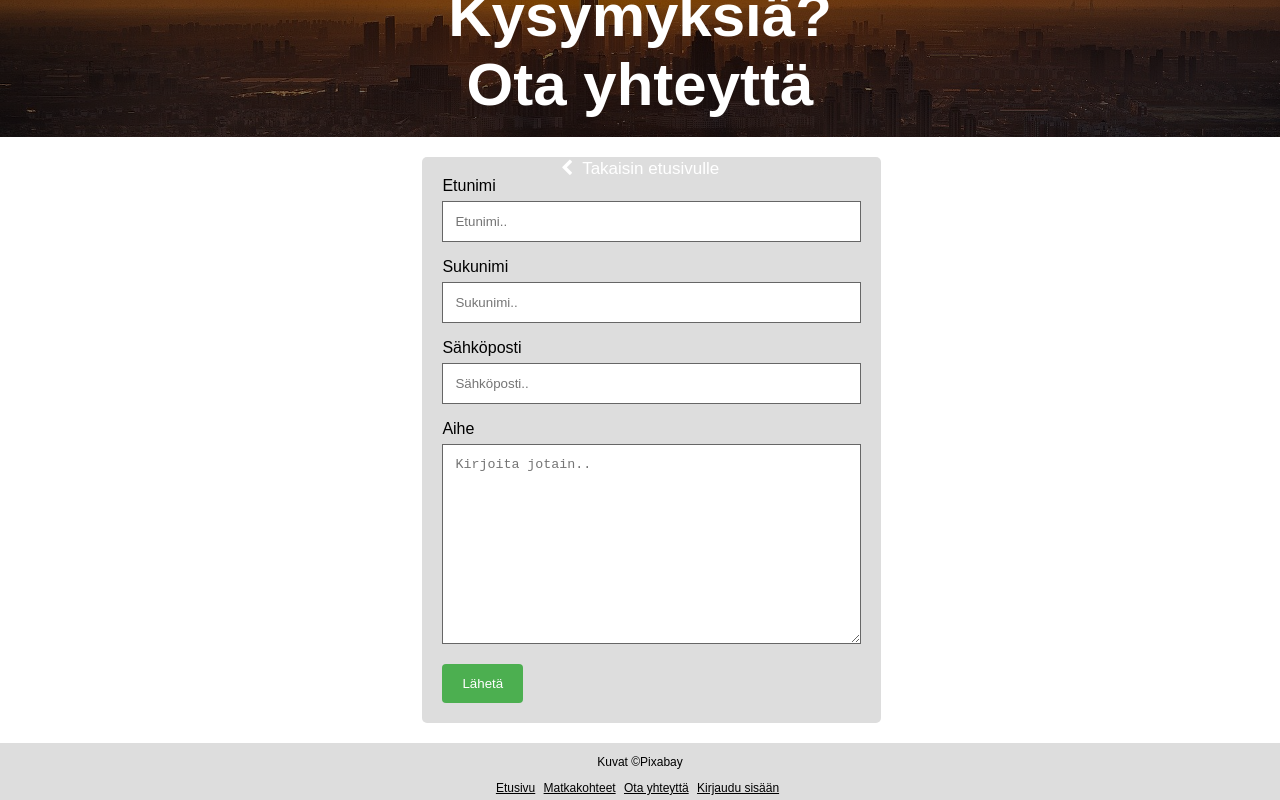
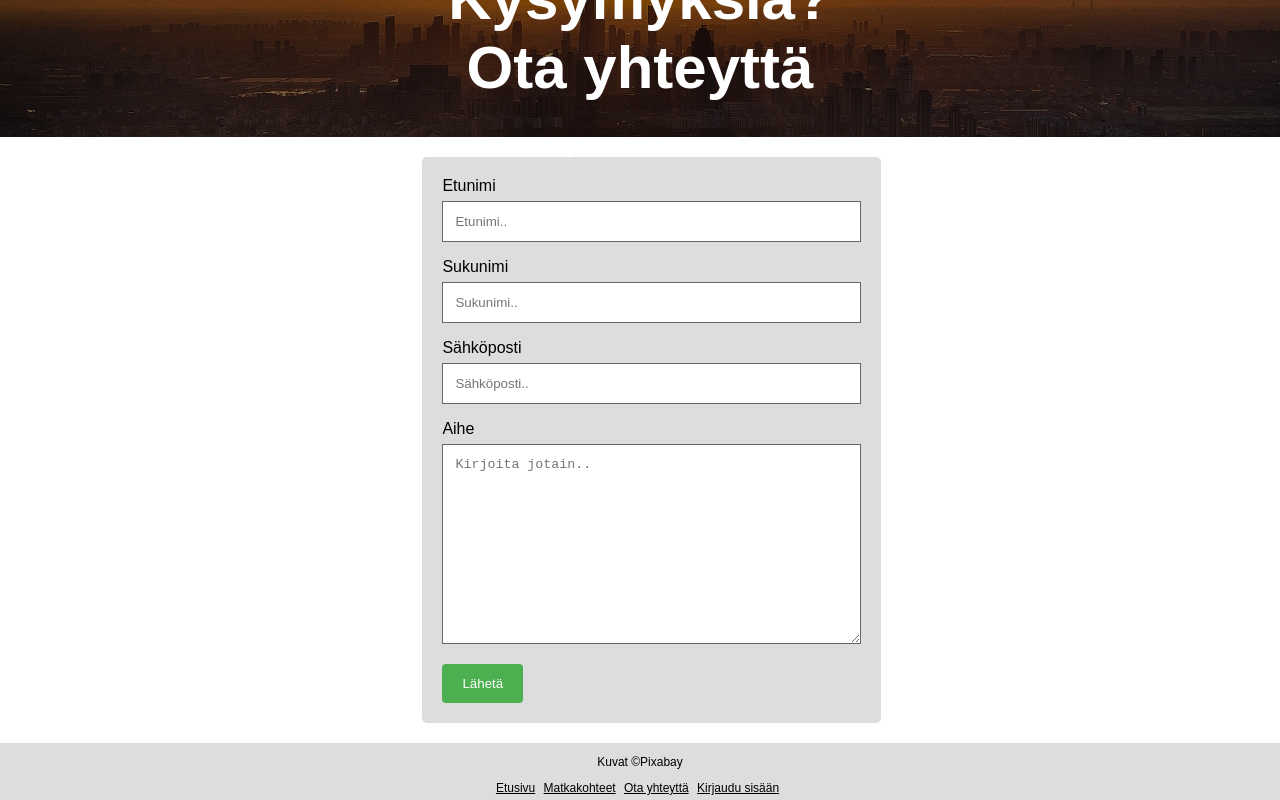
Before and after one commit to NelKai/NelKai.github.io, a plain HTML site: page third.html in a window 1280 px wide. Drawn offline with Linux system fonts and the light colour scheme.

Commit message:
Update third.html
third.html added line break

```diff
--- a/third.html
+++ b/third.html
@@ -15,7 +15,7 @@
 	<div class="hero-image3">
 		<div class="hero-text3">
 			<h1>Kysymyksiä? <br> Ota yhteyttä</h1>
-			<p style="font-size: 17px;"><a href="index.html" class="etusivulle"><i class="fa fa-chevron-left"></i>&nbsp; Takaisin etusivulle</i></a></p>
+			<p style="font-size: 17px;"><a href="index.html" class="etusivulle"><i class="fa fa-chevron-left"></i>&nbsp; Takaisin etusivulle</i></a></p><br>
 		</div>
 	</div>
 
```
